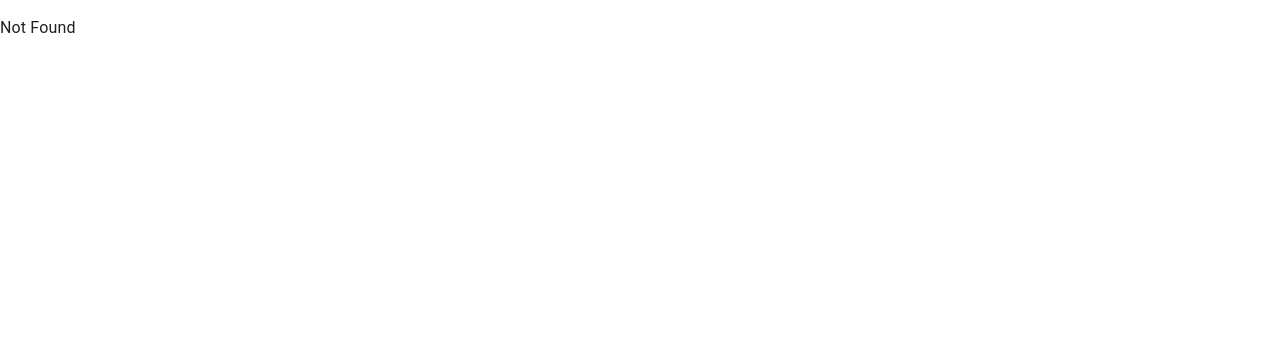
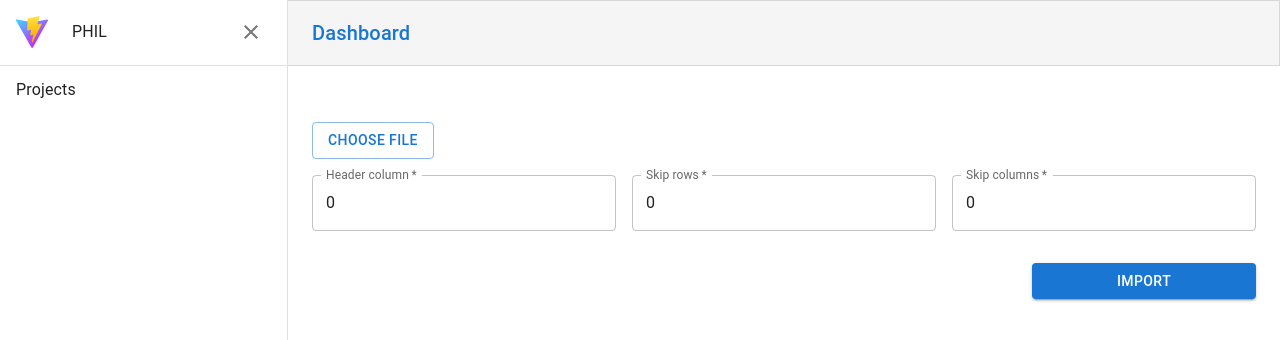
Before and after one commit to dev-umair-akhtar/phil-frontend, a React (Vite) app: page /project-import in a window 1280 px wide. Shown: the top 340 px of the page. Built offline with nearby package versions, Linux system fonts and the light colour scheme.

Commit message:
Import from excel added

```diff
--- a/src/routeTree.gen.ts
+++ b/src/routeTree.gen.ts
@@ -17,6 +17,7 @@ import { Route as rootRoute } from './routes/__root'
 // Create Virtual Routes
 
 const ProjectsLazyImport = createFileRoute('/projects')()
+const ProjectImportLazyImport = createFileRoute('/project-import')()
 const LoginLazyImport = createFileRoute('/login')()
 const IndexLazyImport = createFileRoute('/')()
 
@@ -26,6 +27,13 @@ const ProjectsLazyRoute = ProjectsLazyImport.update({
   path: '/projects',
   getParentRoute: () => rootRoute,
 } as any).lazy(() => import('./routes/projects.lazy').then((d) => d.Route))
+
+const ProjectImportLazyRoute = ProjectImportLazyImport.update({
+  path: '/project-import',
+  getParentRoute: () => rootRoute,
+} as any).lazy(() =>
+  import('./routes/project-import.lazy').then((d) => d.Route),
+)
 
 const LoginLazyRoute = LoginLazyImport.update({
   path: '/login',
@@ -49,6 +57,10 @@ declare module '@tanstack/react-router' {
       preLoaderRoute: typeof LoginLazyImport
       parentRoute: typeof rootRoute
     }
+    '/project-import': {
+      preLoaderRoute: typeof ProjectImportLazyImport
+      parentRoute: typeof rootRoute
+    }
     '/projects': {
       preLoaderRoute: typeof ProjectsLazyImport
       parentRoute: typeof rootRoute
@@ -61,6 +73,7 @@ declare module '@tanstack/react-router' {
 export const routeTree = rootRoute.addChildren([
   IndexLazyRoute,
   LoginLazyRoute,
+  ProjectImportLazyRoute,
   ProjectsLazyRoute,
 ])
 
--- /dev/null
+++ b/src/routes/project-import.lazy.tsx
@@ -0,0 +1,138 @@
+import { Alert, Button, Grid, LinearProgress, Paper, TextField, Typography } from "@mui/material";
+import { createLazyFileRoute } from "@tanstack/react-router";
+import axios from "axios";
+import { ChangeEvent, FormEvent, useRef, useState } from "react";
+import { baseAPI } from "../constants";
+import Dashboard from "../components/layout/Dashboard";
+
+
+
+export const ImportProjectsFromExcel = () => {
+    const inputRef = useRef<HTMLInputElement | null>(null)
+    const [feedback, setFeedback] = useState({status: "initial", loading: false, message: ""})
+    const [file, setFile] = useState<File | null>(null);
+    const [skipRows, setSkipRows] = useState(0)
+    const [skipCols, setSkipCols] = useState(0)
+    const [headerCol, setHeaderCol] = useState(0)
+
+    const handleFile = (ev: ChangeEvent<HTMLInputElement>) => {
+        ev.preventDefault();
+
+        if (!ev.target.files || ev.target.files.length <= 0) {
+            setFeedback({loading: false, status: "error", message: "Must select a file to upload"})
+            return;
+        }
+
+        setFile(ev.target.files[0])
+    }
+
+    const handleSubmit = async (ev: FormEvent<HTMLFormElement>) => {
+        ev.preventDefault()
+
+        if (!file) return;
+        setFeedback({status: "info", loading: true, message: "Uploading file"})
+
+        const formData = new FormData()
+        formData.append('file', file)
+
+        try {
+            const response = await axios.post(
+                baseAPI + "/project/excel-import",
+                formData,
+                {
+                    params: {"skip-cols": skipCols, "data-begin": skipRows, "header": headerCol},
+                    headers: {"Content-Type": "multipart/form-data"}
+                }
+            )
+
+            setFeedback({
+                status: "success", loading: false,
+                message: `Successfully recorded ${response.data.noSuccesses} out of ${response.data.total} entries. ${response.data.noFailures} Failed.`})
+
+        } catch (err: any) {
+            setFeedback({
+                status: "error",
+                message: err.response?.data?.message ?? "Failed to import the projects",
+                loading: false
+            })
+        }
+
+
+    }
+
+    return (
+        <Dashboard>
+            <Grid container spacing={2} component={"form"} onSubmit={handleSubmit}>
+                <Grid item xs={12}>
+                    {feedback.loading && (<LinearProgress />)}
+                </Grid>
+                <Grid item xs={12}>
+                    {feedback.status !== "initial" && (
+                        <Alert severity={feedback.status as any}>{feedback.message}</Alert>
+                    )}
+                </Grid>
+                <Grid item xs={12}>
+                    <input
+                        required
+                        ref={inputRef}
+                        onChange={handleFile}
+                        hidden
+                        type="file"
+                        accept="application/vnd.openxmlformats-officedocument.spreadsheetml.sheet"
+                    />
+                    <Button variant="outlined" onClick={() => inputRef.current?.click()}>
+                        Choose File
+                    </Button>
+                    {file && (
+                        <Typography sx={{ml: 2}} variant="caption">{file.name}</Typography>
+                    )}
+                </Grid>
+
+                <Grid item xs={12} md={4}>
+                    <TextField
+                        required
+                        value={headerCol}
+                        onChange={(ev) => setHeaderCol(parseInt(ev.target.value ?? "0"))}
+                        type="number" label="Header column"
+                        placeholder="Header column s.no"
+                        fullWidth variant="outlined"
+                    />
+                </Grid>
+
+                <Grid item xs={12} md={4}>
+                    <TextField
+                        required
+                        value={skipRows}
+                        onChange={(ev) => setSkipRows(parseInt(ev.target.value ?? "0"))}
+                        type="number" label="Skip rows"
+                        placeholder="The number of rows to skip"
+                        fullWidth variant="outlined"
+                    />
+                </Grid>
+
+                <Grid item xs={12} md={4}>
+                    <TextField
+                        required
+                        value={skipCols}
+                        onChange={(ev) => setSkipCols(parseInt(ev.target.value ?? "0"))}
+                        type="number" label="Skip columns"
+                        placeholder="The number of columns to skip"
+                        fullWidth variant="outlined"
+                    />
+                </Grid>
+
+                <Grid item xs={0} md={9}></Grid>
+                <Grid item xs={12} md={3} sx={{mt: 2}}>
+                    <Button
+                        fullWidth
+                        type="submit"
+                        variant="contained"
+                        disabled={feedback.status === "loading"}
+                    >Import</Button>
+                </Grid>
+            </Grid>
+        </Dashboard>
+    )
+}
+
+export const Route = createLazyFileRoute("/project-import")({ component: ImportProjectsFromExcel });
```
